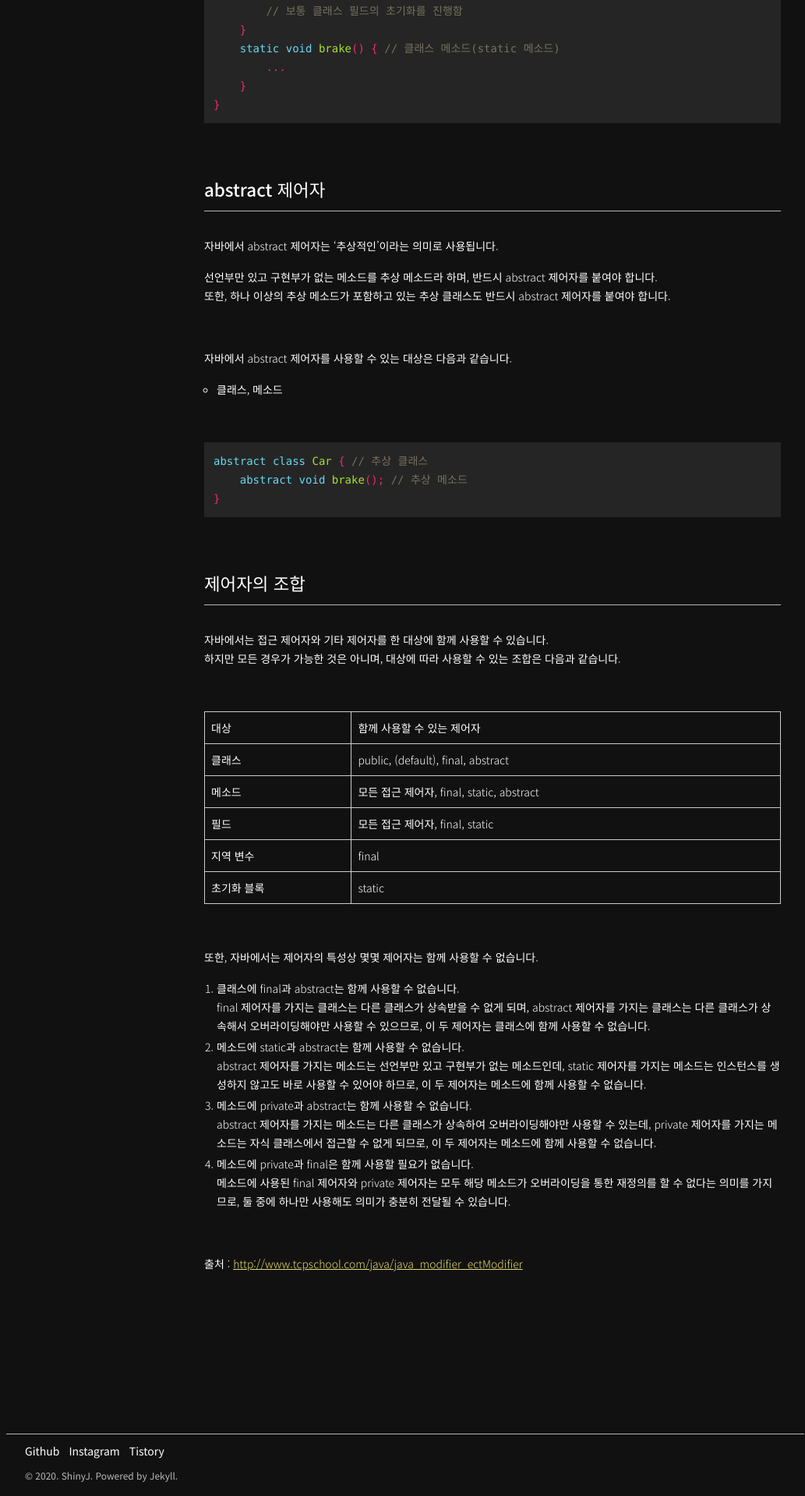
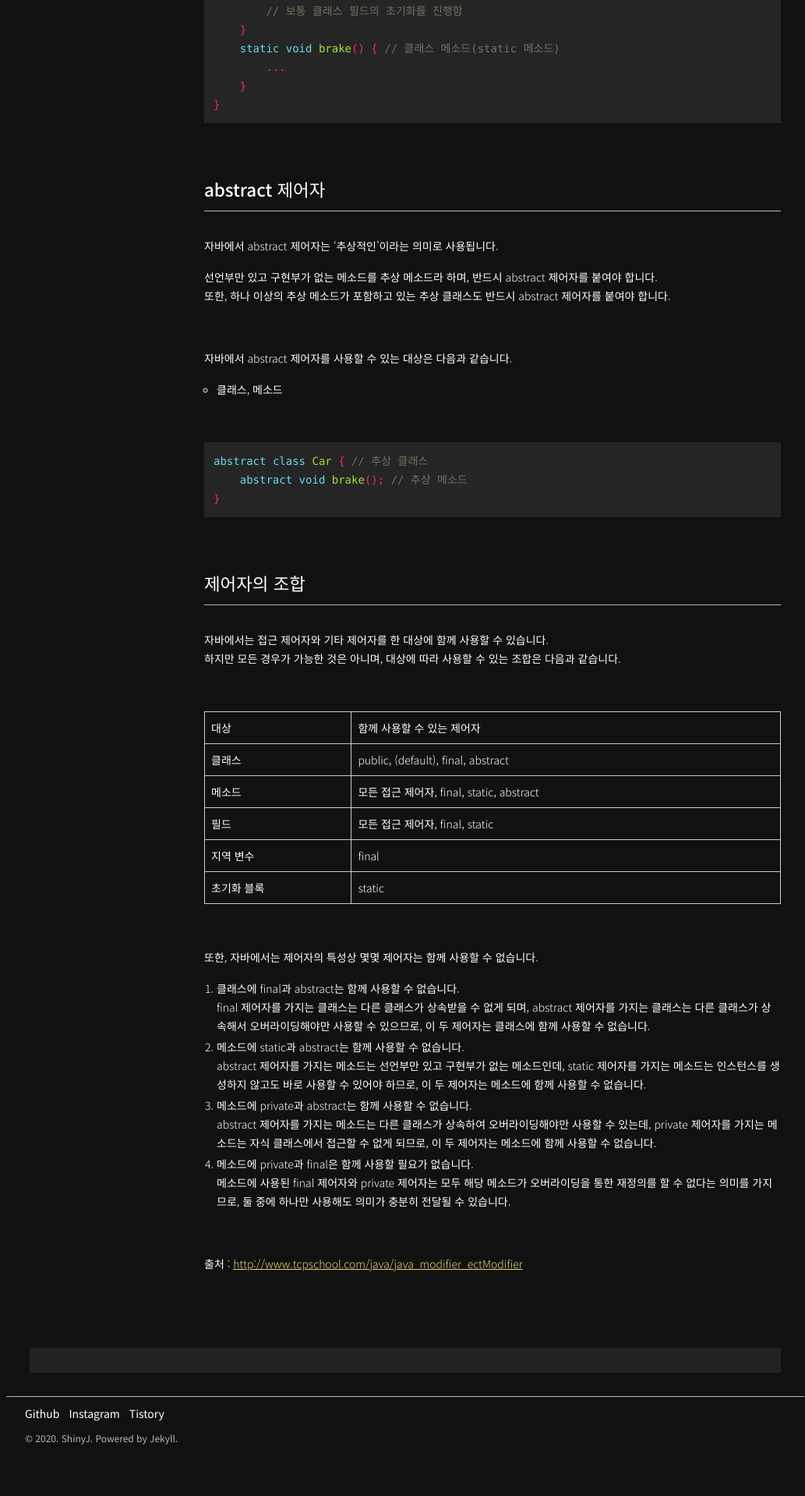
Before and after one commit to shinyj1991/shinyj1991.github.io, a Jekyll site: the page built from _posts/2021-01-25-1.md, in a window 1280 px wide. Shown: the part 1627-3545 px from the top of the page at 78% size, without its empty margins (120-1153 px from the left). Built offline with Jekyll 4.4.1, drawn with Linux system fonts in a browser that asks for light colours; comment, search, counter and statistics services are not loaded; the table of contents is made by our own code; after the commit the page ends 3497 px from its top, so only the background shows below that.

Commit message:
disqus 스타일 수정

```diff
--- a/_layouts/post.html
+++ b/_layouts/post.html
@@ -20,7 +20,7 @@ layout: default
   </div>
 </article>
 
-<div id="disqus_thread" style="margin: 10rem 0;"></div>
+<div id="disqus_thread"></div>
 <script>
     /**
     *  RECOMMENDED CONFIGURATION VARIABLES: EDIT AND UNCOMMENT THE SECTION BELOW TO INSERT DYNAMIC VALUES FROM YOUR PLATFORM OR CMS.
--- a/assets/css/style.scss
+++ b/assets/css/style.scss
@@ -205,6 +205,8 @@
   }
 }
 
+#disqus_thread {margin: 5rem 0 0; padding: 1rem; background: #222222;}
+
 .highlight {
   .gp { color: #818c96; }
 }
```
